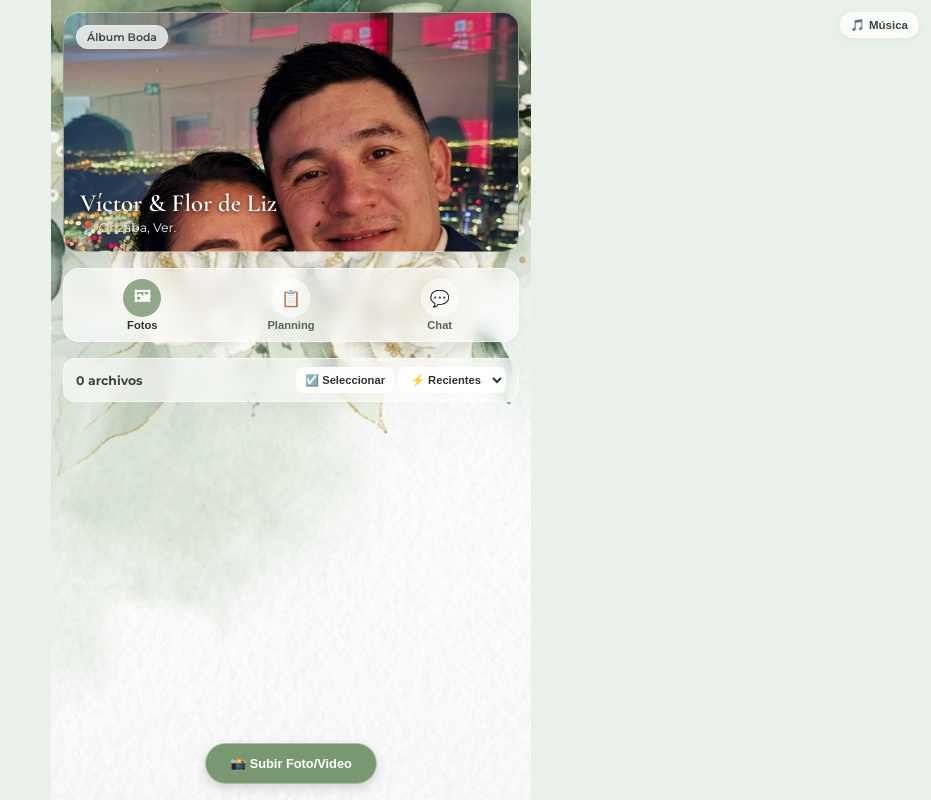
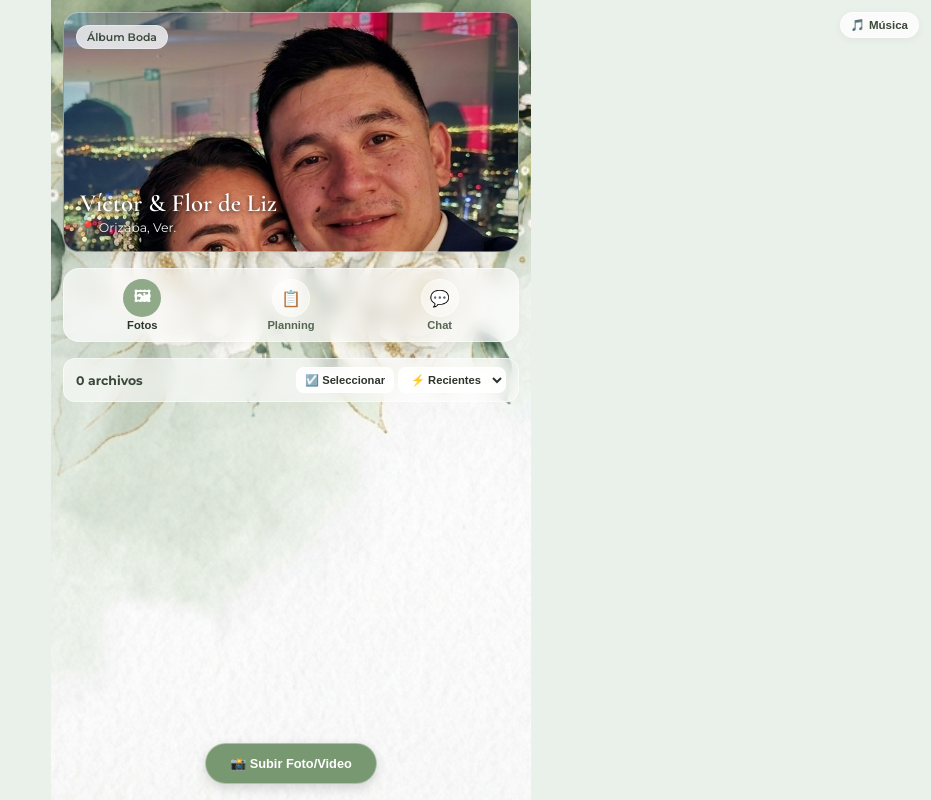
Before and after one commit to vmdeleon28-ctrl/boda-victor-y-flor, a plain HTML site: page subir.html in a window 1280 px wide. Shown: the whole page, without its empty margins (349-1280 px from the left). Drawn offline with nearby package versions, Linux system fonts and the light colour scheme; no server answers; a script that the page names is missing.

Commit message:
subir.html

```diff
--- a/subir.html
+++ b/subir.html
@@ -42,7 +42,7 @@
             height: 240px;
             border-radius: 16px;
             overflow: hidden;
-            background: #4a5a48 url('foto_pareja.jpg') center 20% / cover no-repeat;
+            background: #4a5a48 url('foto_pareja.jpg') right 25% / cover no-repeat;
             display: flex;
             flex-direction: column;
             justify-content: flex-end;
@@ -82,7 +82,8 @@
             font-size: 0.78rem;
             font-weight: 500;
             color: #f0f4f0;
-            text-shadow: 0 1px 3px rgba(0,0,0,0.6);
+            max-width: 52%;
+            text-shadow: 0 1px 4px rgba(0,0,0,0.6);
         }
 
         .app-actions {
```
